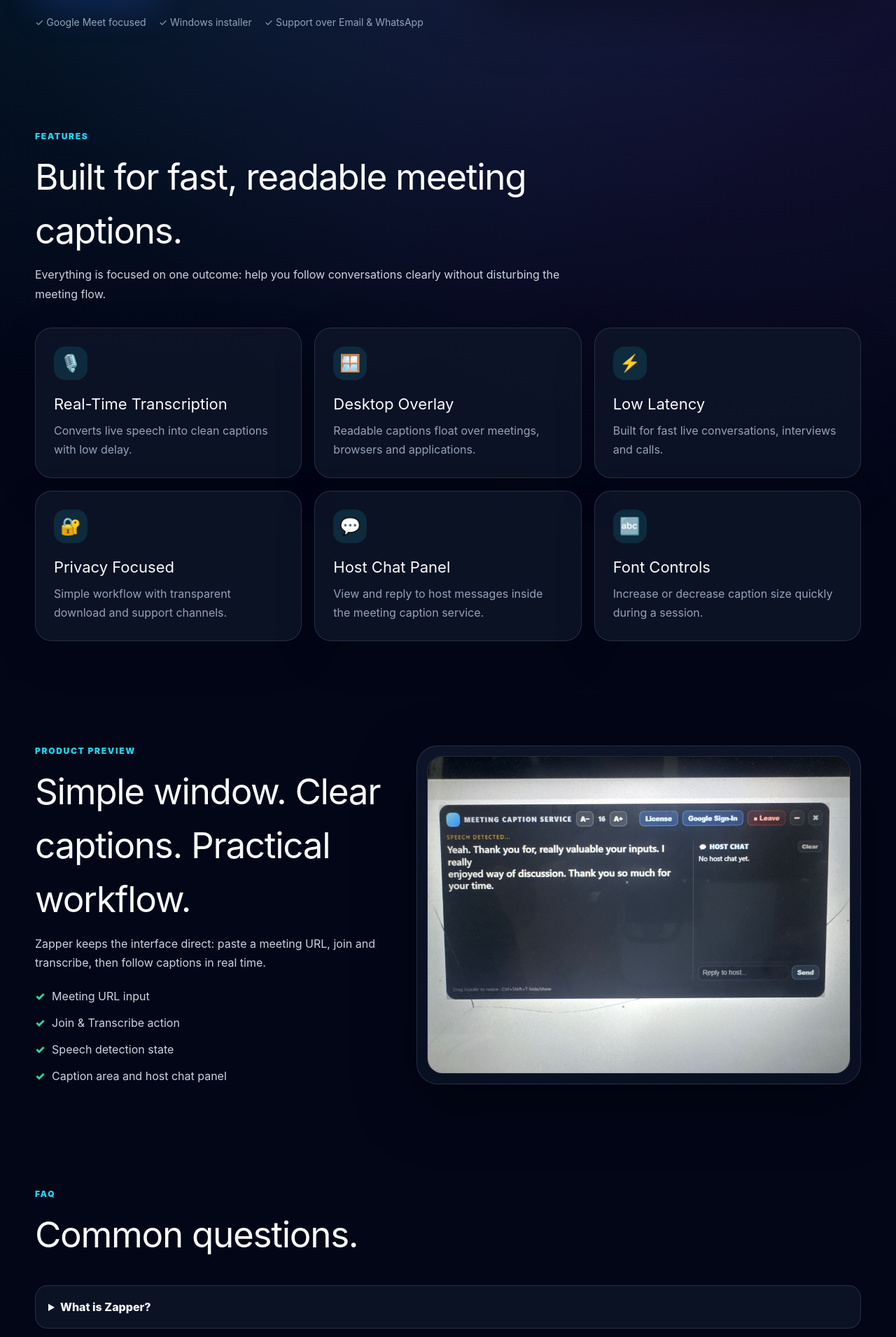
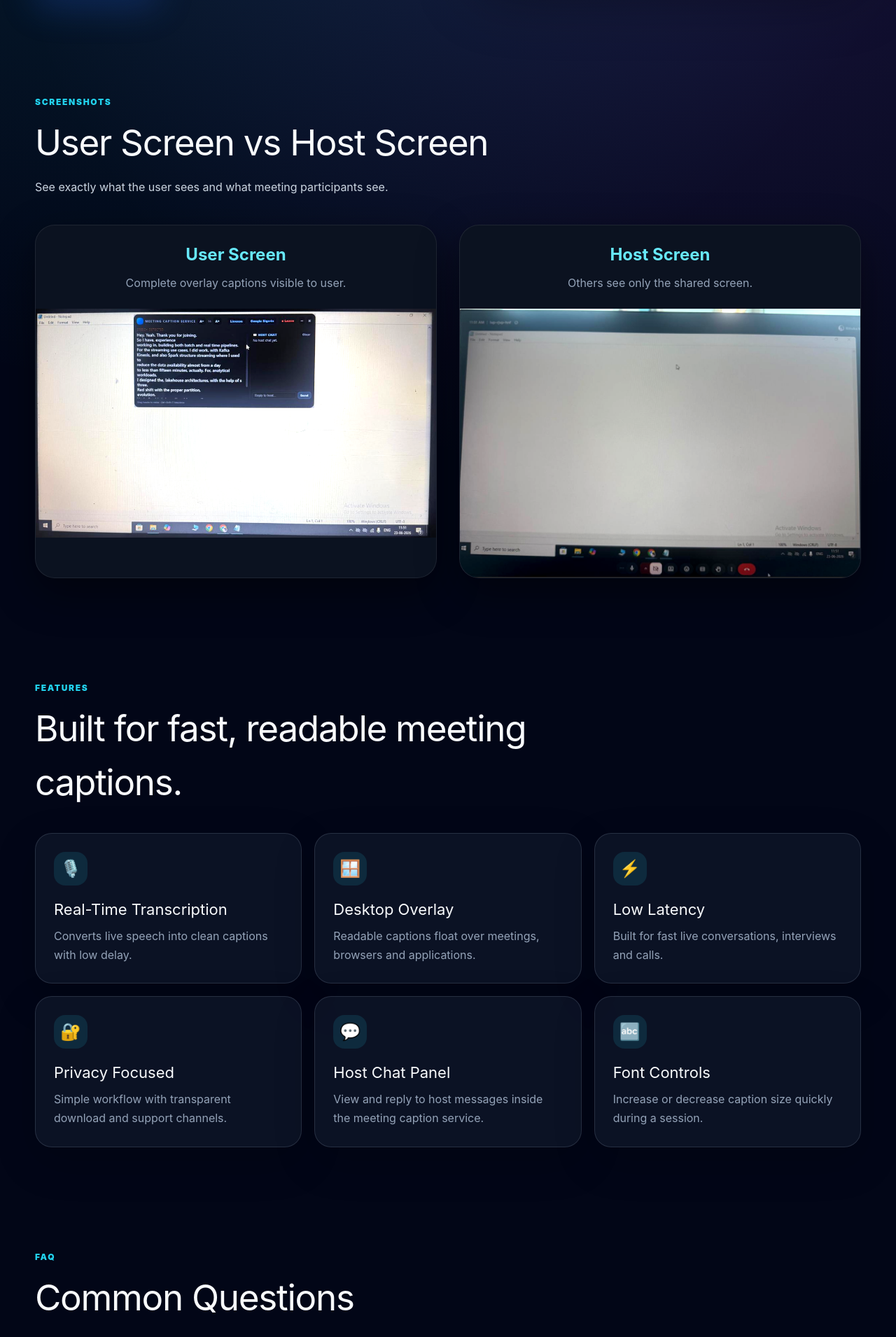
Before and after one commit to shivanew-hadoop/zapper-website, a Next.js app: page / in a window 1280 px wide. Shown: the part 660-2570 px from the top of the page at 70% size. Built offline with nearby package versions, Linux system fonts and the light colour scheme.

Commit message:
added new site-again

```diff
--- a/app/page.tsx
+++ b/app/page.tsx
@@ -2,47 +2,36 @@
 import CTA from "@/components/CTA";
 
 const features = [
-  ["🎙️", "Real-Time Transcription", "Converts live speech into clean captions with low delay."],
-  ["🪟", "Desktop Overlay", "Readable captions float over meetings, browsers and applications."],
-  ["⚡", "Low Latency", "Built for fast live conversations, interviews and calls."],
-  ["🔐", "Privacy Focused", "Simple workflow with transparent download and support channels."],
-  ["💬", "Host Chat Panel", "View and reply to host messages inside the meeting caption service."],
-  ["🔤", "Font Controls", "Increase or decrease caption size quickly during a session."]
+["🎙️","Real-Time Transcription","Converts live speech into clean captions with low delay."],
+["🪟","Desktop Overlay","Readable captions float over meetings, browsers and applications."],
+["⚡","Low Latency","Built for fast live conversations, interviews and calls."],
+["🔐","Privacy Focused","Simple workflow with transparent download and support channels."],
+["💬","Host Chat Panel","View and reply to host messages inside the meeting caption service."],
+["🔤","Font Controls","Increase or decrease caption size quickly during a session."]
 ];
 
 const faqs = [
-  ["What is Zapper?", "Zapper is a Windows meeting caption service that displays real-time voice-to-text captions in an overlay window."],
-  ["Does it work with Google Meet?", "Yes. Zapper is designed around a Google Meet join-and-transcribe workflow."],
-  ["Where do I download the installer?", "Use the Downloads page. The installer is published through GitHub Releases."],
-  ["Is payment integrated on the website?", "Not yet. The current flow keeps download public and payment/license handling offline."],
-  ["How do I get support?", "Use zapperapp.support@gmail.com or WhatsApp +91 9346073219."]
+["What is Zapper?","Zapper is a Windows meeting caption service that displays real-time voice-to-text captions in an overlay window."],
+["Does it work with Google Meet?","Yes. Zapper is designed around a Google Meet join-and-transcribe workflow."],
+["Where do I download the installer?","Use the Downloads page. The installer is published through GitHub Releases."]
 ];
 
-export default function HomePage() {
-  return (
+export default function HomePage(){
+return(
 <main>
 <section className="hero">
 <div className="container hero-grid">
 <div>
-            <div className="badge"><span className="pulse" /> Windows meeting caption service</div>
+<div className="badge"><span className="pulse"/> Windows meeting caption service</div>
 <h1>Real-time <span className="gradient">voice-to-text overlay</span> for live meetings.</h1>
 <p className="lead">Zapper helps professionals view live captions while discussions are happening. Join, transcribe and read speech clearly in a lightweight overlay window.</p>
 <div className="actions">
 <a className="btn btn-primary" href="https://github.com/shivanew-hadoop/zapper-website/releases/latest/download/Zapper-v1.0.8.exe" download>Download Zapper</a>
 <a className="btn btn-ghost" href="/products">Explore Product</a>
 </div>
-            <div className="trust">
-              <span>✓ Google Meet focused</span>
-              <span>✓ Windows installer</span>
-              <span>✓ Support over Email & WhatsApp</span>
-            </div>
 </div>
 <div className="mock">
-            <Image src="/screenshots/zapper-overlay.jpg" alt="Zapper meeting caption service overlay" width={1024} height={768} priority />
-            <div className="floating">
-              <small>SPEECH DETECTED</small>
-              <p>Captions appear directly inside the overlay while the meeting continues.</p>
-            </div>
+<Image src="/screenshots/zapper-overlay.jpg" alt="overlay" width={1024} height={768} priority />
 </div>
 </div>
 </section>
@@ -50,77 +39,36 @@
 <section className="section">
 <div className="container">
 <div className="section-head">
-            <div className="kicker">Features</div>
-            <h2>Built for fast, readable meeting captions.</h2>
-            <p>Everything is focused on one outcome: help you follow conversations clearly without disturbing the meeting flow.</p>
+<div className="kicker">SCREENSHOTS</div>
+<h2>User Screen vs Host Screen</h2>
+<p>See exactly what the user sees and what meeting participants see.</p>
 </div>
-          <div className="grid grid-3">
-            {features.map(([icon, title, desc]) => (
-              <div className="card" key={title}>
-                <div className="icon">{icon}</div>
-                <h3>{title}</h3>
-                <p>{desc}</p>
+
+<div className="screenshot-grid">
+<div className="screenshot-card">
+<div className="screenshot-title">User Screen</div>
+<div className="screenshot-desc">Complete overlay captions visible to user.</div>
+<Image src="/images/user-screen.png" alt="user" width={1200} height={700} className="screenshot-img"/>
 </div>
-            ))}
+
+<div className="screenshot-card">
+<div className="screenshot-title">Host Screen</div>
+<div className="screenshot-desc">Others see only the shared screen.</div>
+<Image src="/images/host-screen.png" alt="host" width={1200} height={700} className="screenshot-img"/>
 </div>
+</div>
+
 </div>
 </section>
 
-      <section className="section">
-        <div className="container product-card">
-          <div>
-            <div className="kicker">Product preview</div>
-            <h2>Simple window. Clear captions. Practical workflow.</h2>
-            <p>Zapper keeps the interface direct: paste a meeting URL, join and transcribe, then follow captions in real time.</p>
-            <div className="list">
-              <div><span className="check">✓</span> Meeting URL input</div>
-              <div><span className="check">✓</span> Join & Transcribe action</div>
-              <div><span className="check">✓</span> Speech detection state</div>
-              <div><span className="check">✓</span> Caption area and host chat panel</div>
-            </div>
-          </div>
-          <div className="mock"><Image src="/screenshots/zapper-overlay.jpg" alt="Zapper desktop interface" width={1024} height={768} /></div>
-        </div>
-      </section>
+<section className="section"><div className="container"><div className="section-head"><div className="kicker">Features</div><h2>Built for fast, readable meeting captions.</h2></div>
+<div className="grid grid-3">{features.map(([i,t,d])=><div className="card" key={t}><div className="icon">{i}</div><h3>{t}</h3><p>{d}</p></div>)}</div>
+</div></section>
 
-      <section className="section">
-        <div className="container">
-          <div className="section-head">
-            <div className="kicker">FAQ</div>
-            <h2>Common questions.</h2>
-          </div>
-          <div className="faq">
-            {faqs.map(([q, a]) => (
-              <details key={q}>
-                <summary>{q}</summary>
-                <p>{a}</p>
-              </details>
-            ))}
-          </div>
-        </div>
-      </section>
-      <CTA />
+<section className="section"><div className="container"><div className="section-head"><div className="kicker">FAQ</div><h2>Common Questions</h2></div>
+<div className="faq">{faqs.map(([q,a])=><details key={q}><summary>{q}</summary><p>{a}</p></details>)}</div>
+</div></section>
+
+<CTA/>
 </main>
-  );
-}
-
-
-{/* Screenshots Section */}
-<section className="mx-auto max-w-7xl px-6 py-14">
-  <div className="grid grid-cols-1 md:grid-cols-2 gap-8">
-    <div className="rounded-[28px] overflow-hidden border border-white/10 shadow-2xl bg-[#0b1220]">
-      <div className="py-4 text-center">
-        <h3 className="text-cyan-300 font-bold text-xl">1. User Screen (Overlay with Captions)</h3>
-        <p className="text-slate-400">See complete overlay captions in real-time</p>
-      </div>
-      <img src="/images/user-screen.png" alt="User Screen" className="w-full" />
-    </div>
-    <div className="rounded-[28px] overflow-hidden border border-white/10 shadow-2xl bg-[#0b1220]">
-      <div className="py-4 text-center">
-        <h3 className="text-violet-300 font-bold text-xl">2. Host Screen (Shared with Others)</h3>
-        <p className="text-slate-400">Others see only the shared screen</p>
-      </div>
-      <img src="/images/host-screen.png" alt="Host Screen" className="w-full" />
-    </div>
-  </div>
-</section>
+)}
```
Also changed, not shown: app/globals.css. Lines whose indentation alone changed are shown as unchanged.
